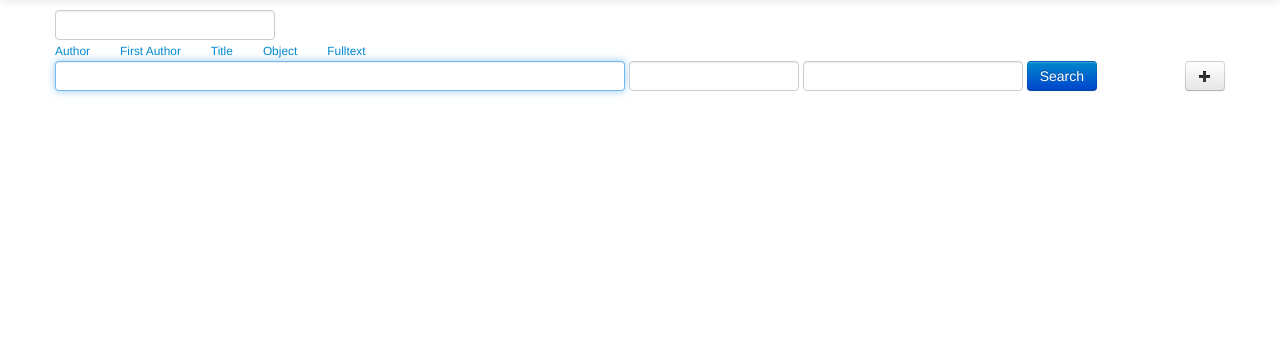
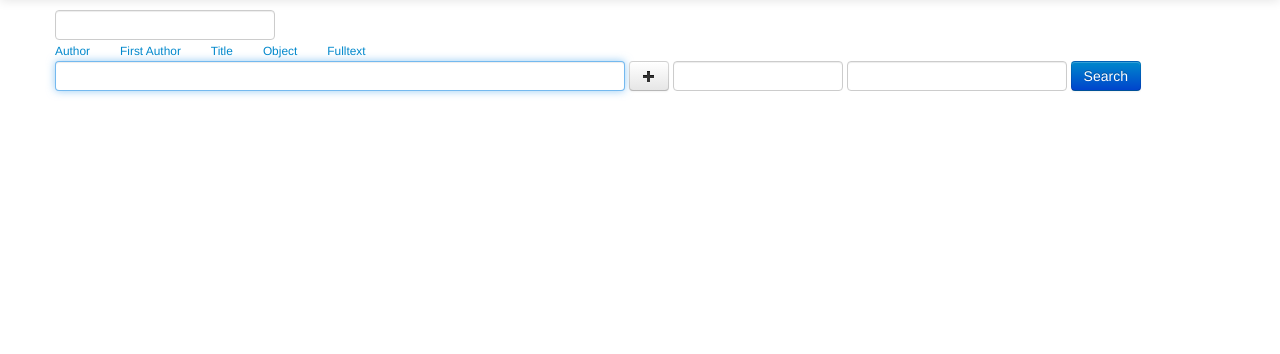
Before and after one commit to adsabs/adsabs, a Python web app: template adsabs/modules/search/templates/search.html in a window 1280 px wide. Shown: the part 66-420 px from the top of the page. Run offline with Jinja, Linux system fonts and the light colour scheme; the template is opened without the code that fills it, so the values that code supplies are empty, except form fields; form fields are guessed from the names that the template uses; some libraries are stand-ins or nearby versions.

Commit message:
Changes to the basic search form

```diff
--- a/adsabs/static/css/styles.css
+++ b/adsabs/static/css/styles.css
@@ -30,6 +30,10 @@ div.centered {
 	margin-top:2px;
 }
 
+#advanced_options .well {
+	margin-bottom:0px
+}
+
 /*css for query forms*/
 .link_only_js {
 	cursor: pointer;
@@ -51,7 +55,7 @@ div.centered {
 /*Search result page */
 
 div.searchResults {
-	margin-top:5px;
+	margin-top:0px;
 }
 
 span.results_count {
--- a/adsabs/templates/macros/search_macros.html
+++ b/adsabs/templates/macros/search_macros.html
@@ -1,6 +1,6 @@
 {# ###### Macro for the basic search form ###### #}
 {% macro render_search_form(form) %}
-<div id="search_form">
+<div class="container" id="search_form">
     <form class="form-search form-search-cust" method="GET" action="{{ url_for('search.search') }}">
         {{ form.rows }}
         <fieldset>
@@ -12,15 +12,20 @@
             	<div class="span"><small><a class="link_only_js" onclick="Misc.wrapText('q', ' object:&quot;', '&quot;');">Object</a></small></div>
             	<div class="span"><small><a class="link_only_js" onclick="Misc.wrapText('q', ' full:&quot;', '&quot;');">Fulltext</a></small></div>
             </div>
-	        {{ form.q(class="span6", placeholder=form.q.description, autofocus="autofocus") }}
-	        {{ form.db_key(class="span2") }}
-	        {{ form.sort_type() }}
-	        <button class="btn btn-primary">Search</button>
-	        <span class="btn pull-right" onclick="search_form_drawer_manager($('#advanced_options'), $(this))" id="drawer_handler" title="more options"><i class="icon-plus"></i></span>
+            <div class="row">
+            	<div class="span12">
+			        {{ form.q(class="span6", placeholder=form.q.description, autofocus="autofocus") }}
+			        <span class="btn" onclick="search_form_drawer_manager($('#advanced_options'), $(this))" id="drawer_handler" title="more options"><i class="icon-plus"></i></span>
+			        {{ form.db_key(class="span2") }}
+			        {{ form.sort_type() }}
+			        <button class="btn btn-primary">Search</button>
+		        </div>
+	        </div>
 	        <div id="advanced_options" class="row">
+	        	<div class="span11 well well-small">
 	        	{# { form.sort_dir() } #}
 
-	        		<div class="span4 well adv_opt_box">
+	        		<div class="span4 adv_opt_box">
 	        			<div class="row">
 	        				<div class="span4">Publication date between</div>
 	        			</div>
@@ -31,7 +36,7 @@
 	        				</div>
 	        			</div>
 	        		</div>
-	        		<div class="span2 well adv_opt_box adv_opt_box_foll">
+	        		<div class="span2 adv_opt_box adv_opt_box_foll">
 	        			<div class="row">
 	        				<div class="span2">{{ form.journal_abbr.description }}</div>
 	        			</div>
@@ -39,7 +44,7 @@
 	        				<div class="span2">{{ form.journal_abbr(class="span2") }}</div>
 	        			</div>
 	        		</div>
-	        		<div class="span2 well adv_opt_box adv_opt_box_foll">
+	        		<div class="span2 adv_opt_box adv_opt_box_foll">
 	        			<div class="row">
 	        				<div class="span2"><label class="checkbox label_adv_opt_box">{{ form.refereed }} {{ form.refereed.description }}</label></div>
 	        			</div>
@@ -47,7 +52,7 @@
 	        				<div class="span2"><label class="checkbox label_adv_opt_box">{{ form.article }} {{ form.article.description }}</label></div>
 	        			</div>
 	        		</div>
-
+	        	</div>
 	        	{# ####COMMENTED###
 	        	{% for radio in form.second_order_type %}
 	        		{% if loop.index == 1 %}
```
